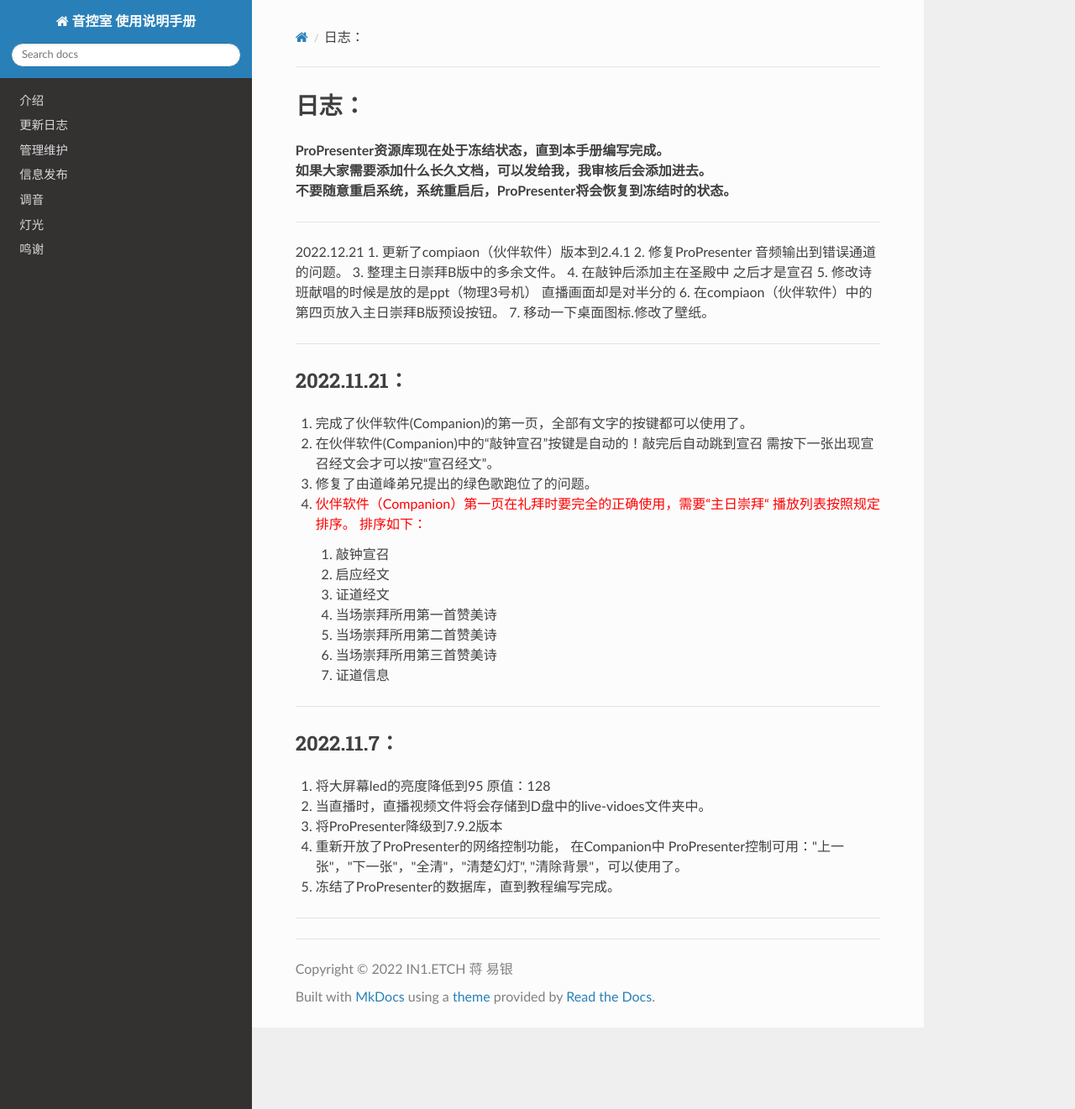
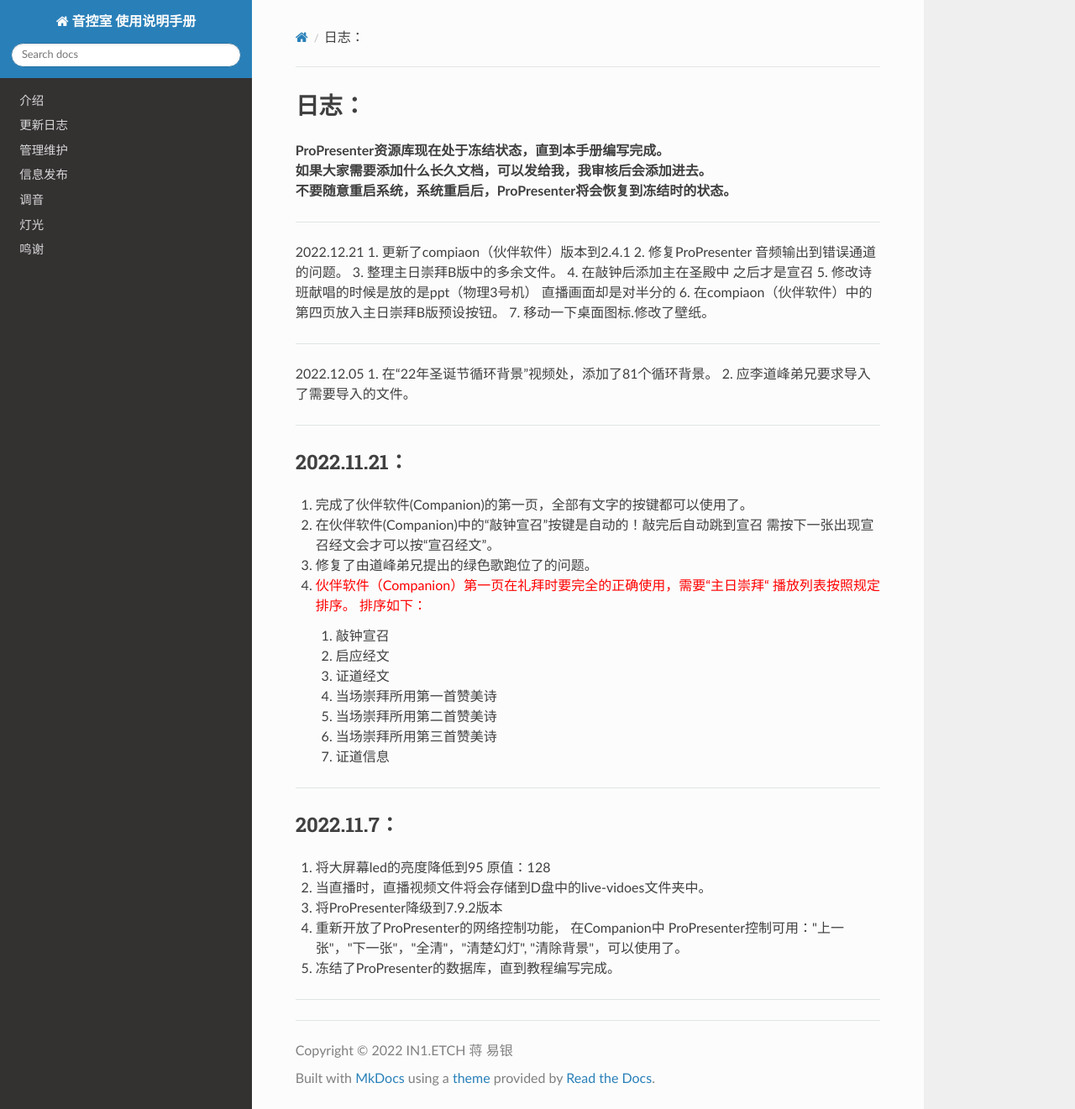
Before and after one commit to Jizyjiang/STX_YK-DOCS, an MkDocs documentation site: the page built from docs/changelog/sxt.md, in a window 1280 px wide and 1321 px high. Shown: the whole window at 84% size. Built offline with MkDocs 1.6.1, drawn with Linux system fonts in a browser that asks for light colours; nearby versions of some CDN libraries.

Commit message:
Update sxt.md

```diff
--- a/docs/changelog/sxt.md
+++ b/docs/changelog/sxt.md
@@ -11,6 +11,10 @@
 5. 修改诗班献唱的时候是放的是ppt（物理3号机） 直播画面却是对半分的
 6. 在compiaon（伙伴软件）中的第四页放入主日崇拜B版预设按钮。
 7. 移动一下桌面图标.修改了壁纸。
+-------
+2022.12.05
+1. 在“22年圣诞节循环背景”视频处，添加了81个循环背景。
+2. 应李道峰弟兄要求导入了需要导入的文件。
 -------
 2022.11.21：
 -------
```
